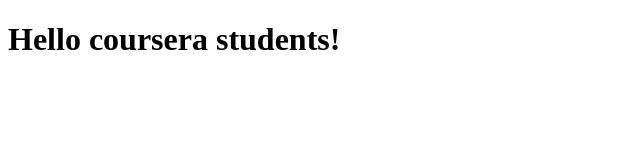
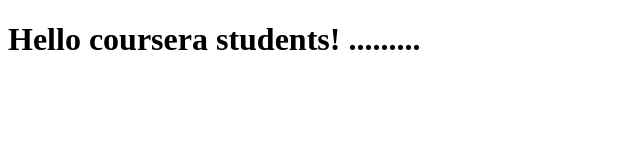
Before and after one commit to ihost1002/coursera-angularjs-test, a plain HTML site: page index.html in a window 1280 px wide. Shown: the full height of the page, 0-640 px from the left. Drawn offline with Linux system fonts and the light colour scheme.

Commit message:
Next version of web file.

```diff
--- a/index.html
+++ b/index.html
@@ -5,6 +5,6 @@
     <title>Hello coursera</title>
   </head>
   <body>
-    <h1>Hello coursera students!</h1>
+    <h1>Hello coursera students! .........</h1>
   </body>
 </html>
```
